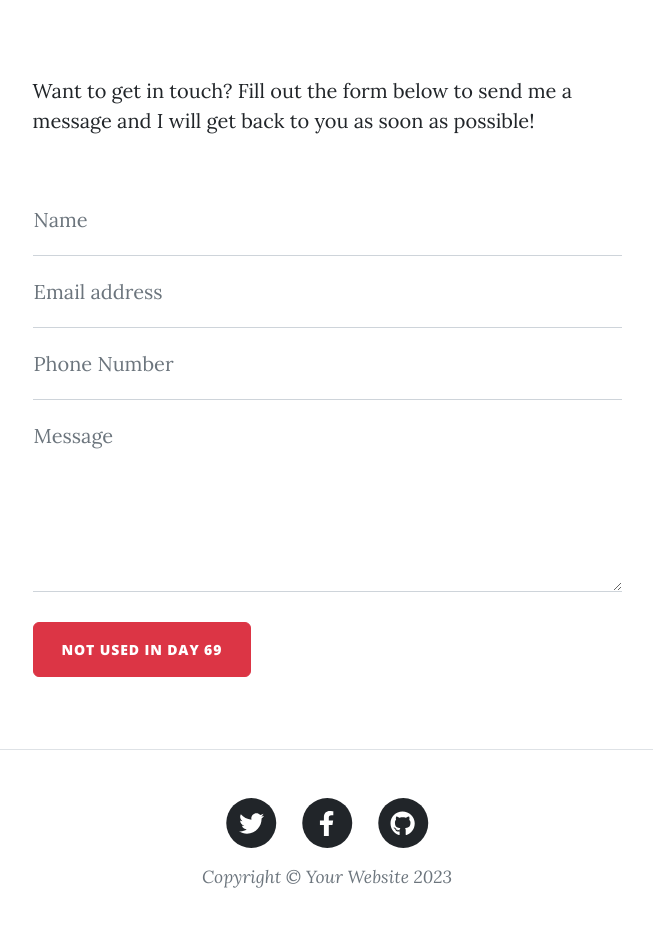
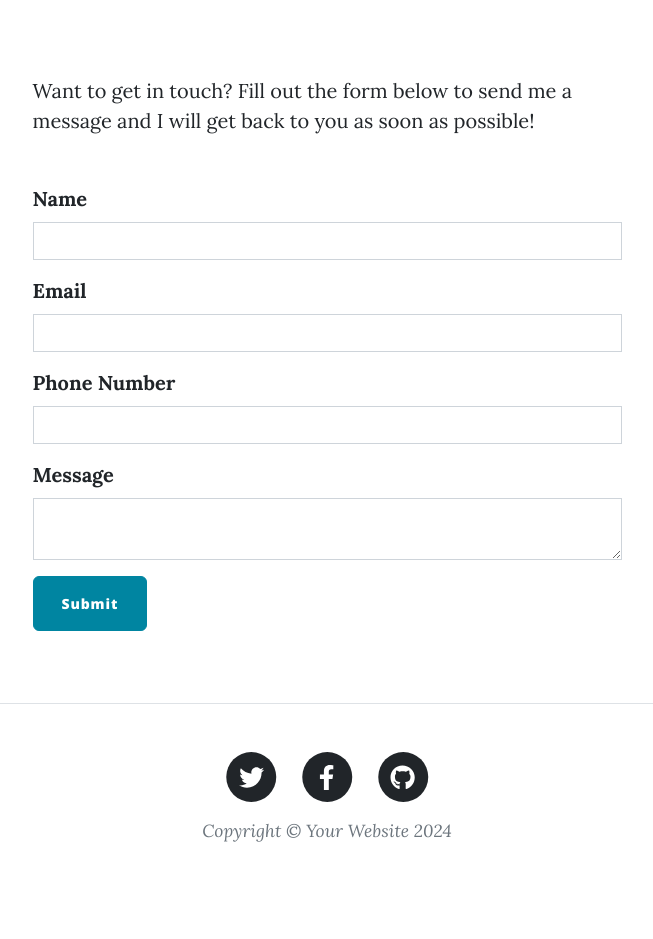
Before and after one commit to Francefernance12/Personal-Blog-Website, a Flask app: page /contact in a window 1280 px wide. Shown: the part 536-1475 px from the top of the page, without its empty margins (313-966 px from the left). After the commit the page ends 1378 px from the top, so only its background shows below. Run offline with Flask 3, Linux system fonts and the light colour scheme; some libraries are stand-ins or nearby versions.

Commit message:
Add Function to Contact

```diff
--- a/forms.py
+++ b/forms.py
@@ -1,6 +1,6 @@
 from flask_wtf import FlaskForm
 from wtforms import StringField, SubmitField, PasswordField
-from wtforms.validators import DataRequired, URL, Email, Length, EqualTo
+from wtforms.validators import DataRequired, URL, Email, Length, EqualTo, Regexp
 from flask_ckeditor import CKEditorField
 
 
@@ -34,12 +34,25 @@ class UserForm(FlaskForm):
     submit = SubmitField("Register")
 
 
+# Login Form
+
 class LoginForm(FlaskForm):
     email = StringField('Email', validators=[DataRequired(), Email()])
     password = PasswordField('Password', validators=[DataRequired()])
     submit = SubmitField('Login')
 
 
+# Post Comments
 class CommentForm(FlaskForm):
     comment = CKEditorField('Comment', validators=[DataRequired()])
     submit = SubmitField("Submit Comment")
+
+
+# Contact Form
+
+class ContactForm(FlaskForm):
+    name = StringField("Name", validators=[DataRequired()])
+    email = StringField("Email", validators=[DataRequired(), Email()])
+    phone = StringField("Phone Number", validators=[DataRequired(), Regexp(r'^\+?\d{10,15}$', message="Invalid phone number format.")])
+    message = CKEditorField("Message", validators=[DataRequired()])
+    submit = SubmitField("Submit")
--- a/main.py
+++ b/main.py
@@ -1,13 +1,18 @@
+import smtplib
 from datetime import date
 from flask import Flask, abort, render_template, redirect, url_for, flash, request
 from flask_bootstrap import Bootstrap5
 from flask_ckeditor import CKEditor
 from flask_login import login_user, LoginManager, current_user, logout_user, login_required
 from functools import wraps
+from os import getenv
+from dotenv import load_dotenv
 # Importing personal module
-from forms import CreatePostForm, UserForm, LoginForm, CommentForm
+from forms import CreatePostForm, UserForm, LoginForm, CommentForm, ContactForm
 from config import Config
 from dbModels import db, User, BlogPost, Comments
+
+load_dotenv()
 
 # Flask app
 app = Flask(__name__)
@@ -32,7 +37,7 @@ with app.app_context():
     db.create_all()
 
 
-# creates admin decorator
+# Creates admin decorator
 def admin_required(f):
     @wraps(f)
     def decorated_function(*args, **kwargs):
@@ -201,9 +206,35 @@ def about():
     return render_template("about.html", logged_in=current_user.is_authenticated)
 
 
-@app.route("/contact")
+@app.route("/contact", methods=['GET', 'POST'])
 def contact():
-    return render_template("contact.html", logged_in=current_user.is_authenticated)
+    msg_sent = False
+    form = ContactForm()
+    if form.validate_on_submit():
+        recipient = getenv("RECIPIENT_EMAIL")
+        app_password = getenv("APP_PASSWORD")
+        try:
+            with smtplib.SMTP("smtp.gmail.com", 587) as connection:  # Port 587 for TLS
+                connection.starttls()  # Secure the connection
+                connection.login(user=recipient, password=app_password)
+                message = (
+                    f"Subject:Blog Contact Message\n\n"
+                    f"Name: {form.name.data}\n"
+                    f"Email: {form.email.data}\n"
+                    f"Phone: {form.phone.data}\n\n"
+                    f"Message: {form.message.data}"
+                )
+                connection.sendmail(
+                    from_addr=form.email.data,
+                    to_addrs=recipient,
+                    msg=message
+                )
+            msg_sent = True
+        except Exception as e:
+            # Log or print the exception for debugging
+            print(f"Failed to send email: {e}")
+
+    return render_template("contact.html", logged_in=current_user.is_authenticated, form=form, msg_sent=msg_sent)
 
 
 if __name__ == "__main__":
--- a/templates/contact.html
+++ b/templates/contact.html
@@ -1,18 +1,16 @@
+{% from "bootstrap5/form.html" import render_form %}
 {% include "header.html" %}
 
-<!-- Page Header-->
-<header
-  class="masthead"
-  style="background-image: url('../static/assets/img/contact-bg.jpg')"
->
+<!-- Page Header -->
+<header class="masthead" style="background-image: url('../static/assets/img/contact-bg.jpg')">
   <div class="container position-relative px-4 px-lg-5">
     <div class="row gx-4 gx-lg-5 justify-content-center">
       <div class="col-md-10 col-lg-8 col-xl-7">
         <div class="page-heading">
-          {% if msg_sent: %}
-          <h1>Successfully sent your message</h1>
-          {% else: %}
-          <h1>Contact Me</h1>
+          {% if msg_sent %}
+            <h1>Successfully sent your message</h1>
+          {% else %}
+            <h1>Contact Me</h1>
           {% endif %}
           <span class="subheading">Have questions? I have answers.</span>
         </div>
@@ -20,77 +18,15 @@
     </div>
   </div>
 </header>
-<!-- Main Content-->
+
+<!-- Main Content -->
 <main class="mb-4">
   <div class="container px-4 px-lg-5">
     <div class="row gx-4 gx-lg-5 justify-content-center">
       <div class="col-md-10 col-lg-8 col-xl-7">
-        <p>
-          Want to get in touch? Fill out the form below to send me a message and
-          I will get back to you as soon as possible!
-        </p>
+        <p>Want to get in touch? Fill out the form below to send me a message and I will get back to you as soon as possible!</p>
         <div class="my-5">
-          <!-- * * * * * * * * * * * * * * *-->
-          <!-- * * Simplified SB Contact Form for the Tutorial* *-->
-          <form
-            id="contactForm"
-            name="sentMessage"
-            action="{{ url_for('contact') }}"
-            method="post"
-          >
-            <div class="form-floating">
-              <input
-                class="form-control"
-                id="name"
-                name="name"
-                type="text"
-                placeholder="Enter your name..."
-                required
-              />
-              <label for="name">Name</label>
-            </div>
-            <div class="form-floating">
-              <input
-                class="form-control"
-                id="email"
-                name="email"
-                type="email"
-                placeholder="Enter your email..."
-                required
-              />
-              <label for="email">Email address</label>
-            </div>
-            <div class="form-floating">
-              <input
-                class="form-control"
-                id="phone"
-                name="phone"
-                type="tel"
-                placeholder="Enter your phone number..."
-                required
-              />
-              <label for="phone">Phone Number</label>
-            </div>
-            <div class="form-floating">
-              <textarea
-                class="form-control"
-                id="message"
-                name="message"
-                placeholder="Enter your message here..."
-                required
-                style="height: 12rem"
-              ></textarea>
-              <label for="message">Message</label>
-            </div>
-            <br />
-            <button
-              class="btn btn-danger text-uppercase"
-              id="submitButton"
-              type="submit"
-            >
-              NOT USED in Day 69
-            </button>
-          </form>
+          {{ render_form(form) }}
         </div>
       </div>
     </div>
--- a/templates/footer.html
+++ b/templates/footer.html
@@ -21,7 +21,7 @@
                               </a>
                           </li>
                           <li class="list-inline-item">
-                              <a href="#!">
+                              <a href="https://github.com/Francefernance12">
                                   <span class="fa-stack fa-lg">
                                       <i class="fas fa-circle fa-stack-2x"></i>
                                       <i class="fab fa-github fa-stack-1x fa-inverse"></i>
@@ -29,7 +29,7 @@
                               </a>
                           </li>
                       </ul>
-                      <div class="small text-center text-muted fst-italic">Copyright &copy; Your Website 2023</div>
+                      <div class="small text-center text-muted fst-italic">Copyright &copy; Your Website 2024</div>
                   </div>
               </div>
           </div>
```
